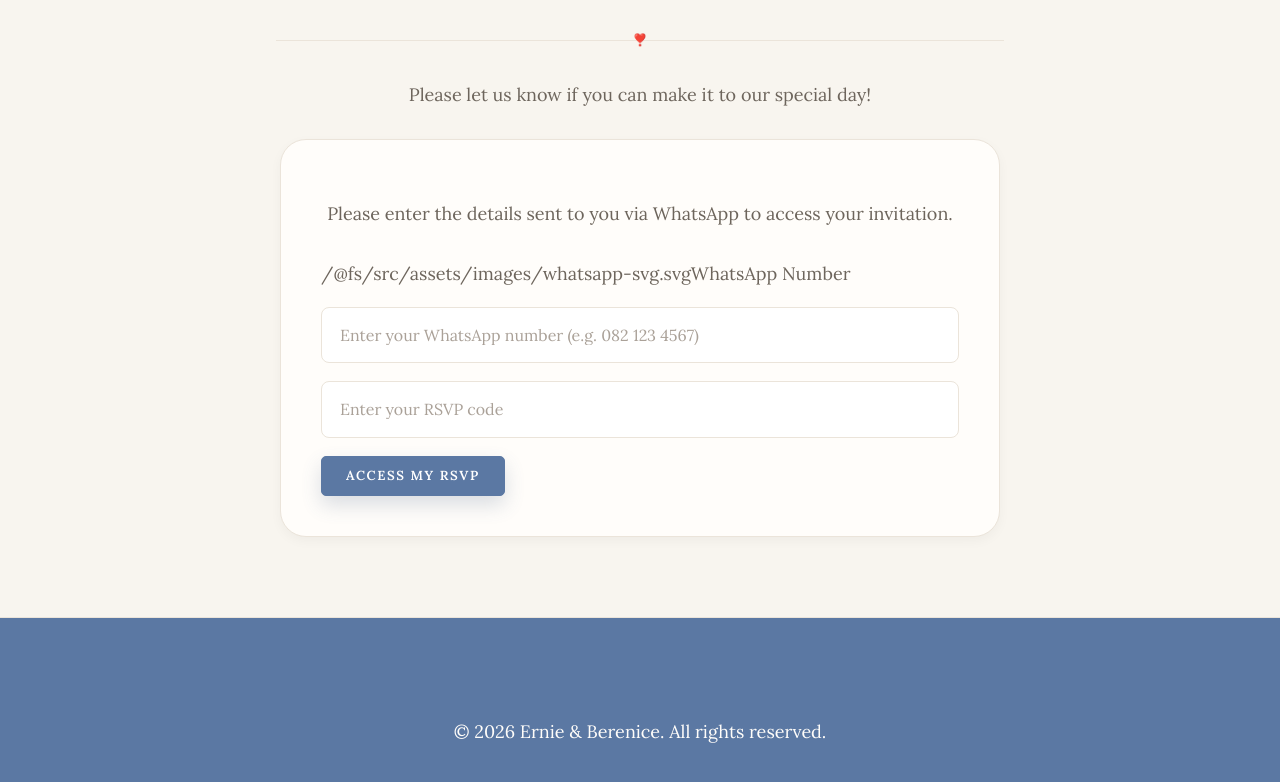
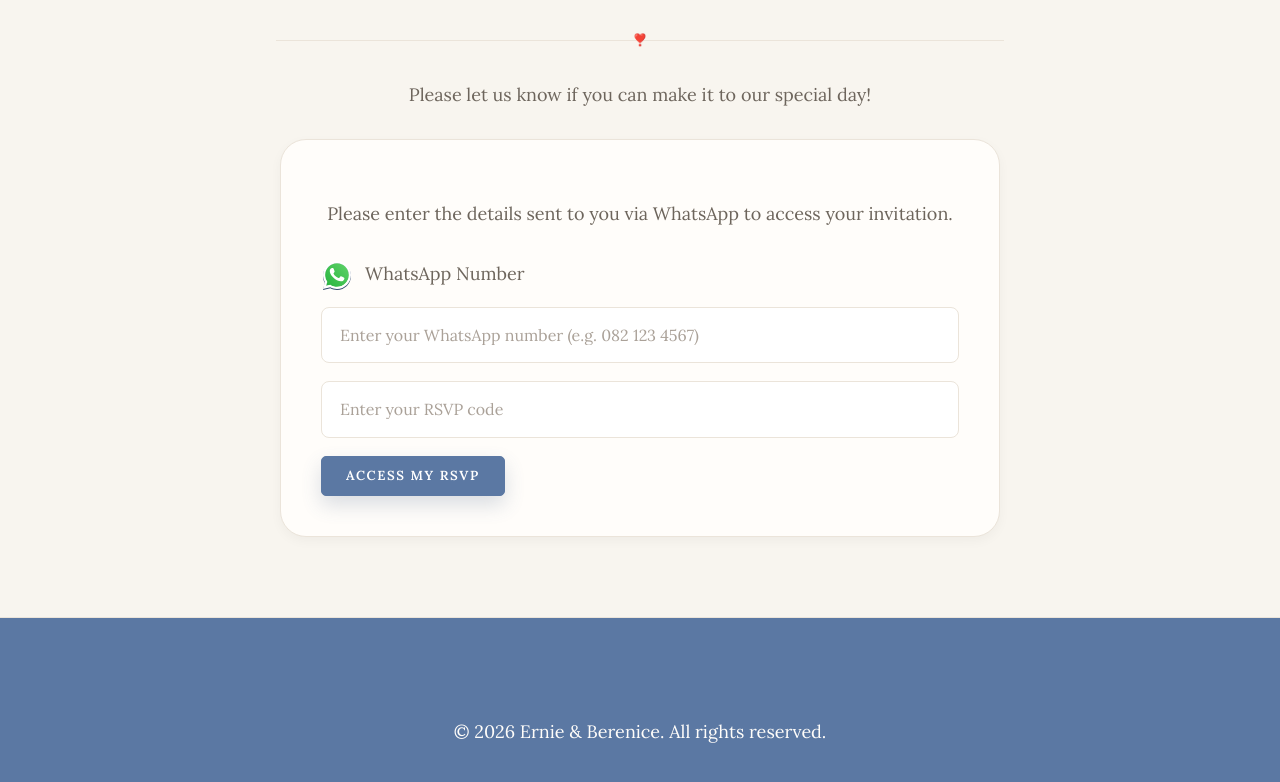
Before and after one commit to teddy-wests1de/mlandrew-wdng, a React (Vite) app: page / in a window 1280 px wide. Shown: the part 4282-5064 px from the top of the page. Built offline with nearby package versions, Linux system fonts and the light colour scheme; a web font is replaced by a local one.

Commit message:
Fix whatsapp logo

```diff
--- a/src/components/Rsvp.jsx
+++ b/src/components/Rsvp.jsx
@@ -244,8 +244,9 @@ function Rsvp() {
 
           <div className="rsvp-card-illustration">
 
-            {whatsappIcon}
-
+            <img
+              src={whatsappIcon}
+              alt="WhatsApp Number" />
             <span className="rsvp-card-illustration-text">
               WhatsApp Number
             </span>
```
